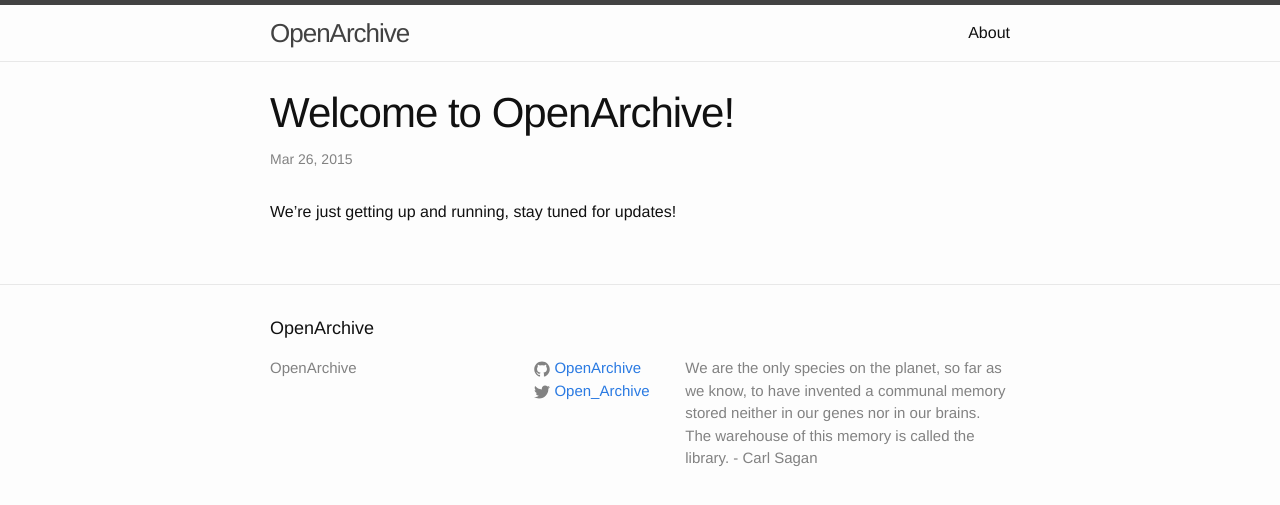
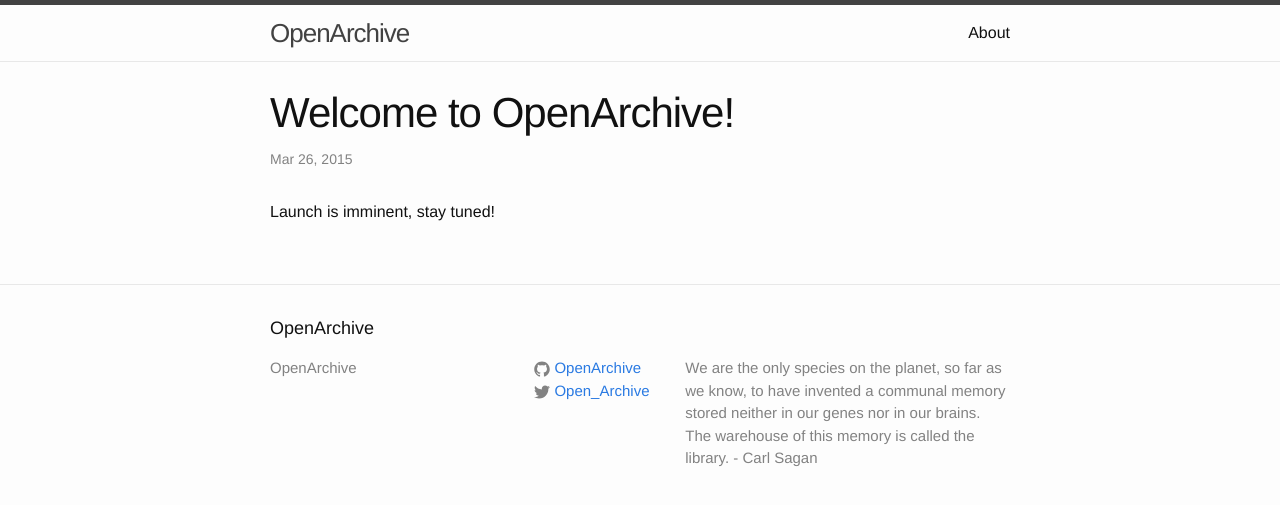
Before and after one commit to mattl/open-archive.org, a Jekyll site: the page built from _posts/2015-03-26-welcome-to-OpenArchive.markdown, in a window 1280 px wide. Shown: the top 505 px of the page. Built offline with Jekyll 4.4.1, drawn with Linux system fonts in a browser that asks for light colours.

Commit message:
Update 2015-03-26-welcome-to-OpenArchive.markdown

```diff
--- a/_posts/2015-03-26-welcome-to-OpenArchive.markdown
+++ b/_posts/2015-03-26-welcome-to-OpenArchive.markdown
@@ -4,4 +4,4 @@ title:  "Welcome to OpenArchive!"
 date:   2015-03-26
 categories: description
 ---
-We're just getting up and running, stay tuned for updates!
+Launch is imminent, stay tuned!
```
